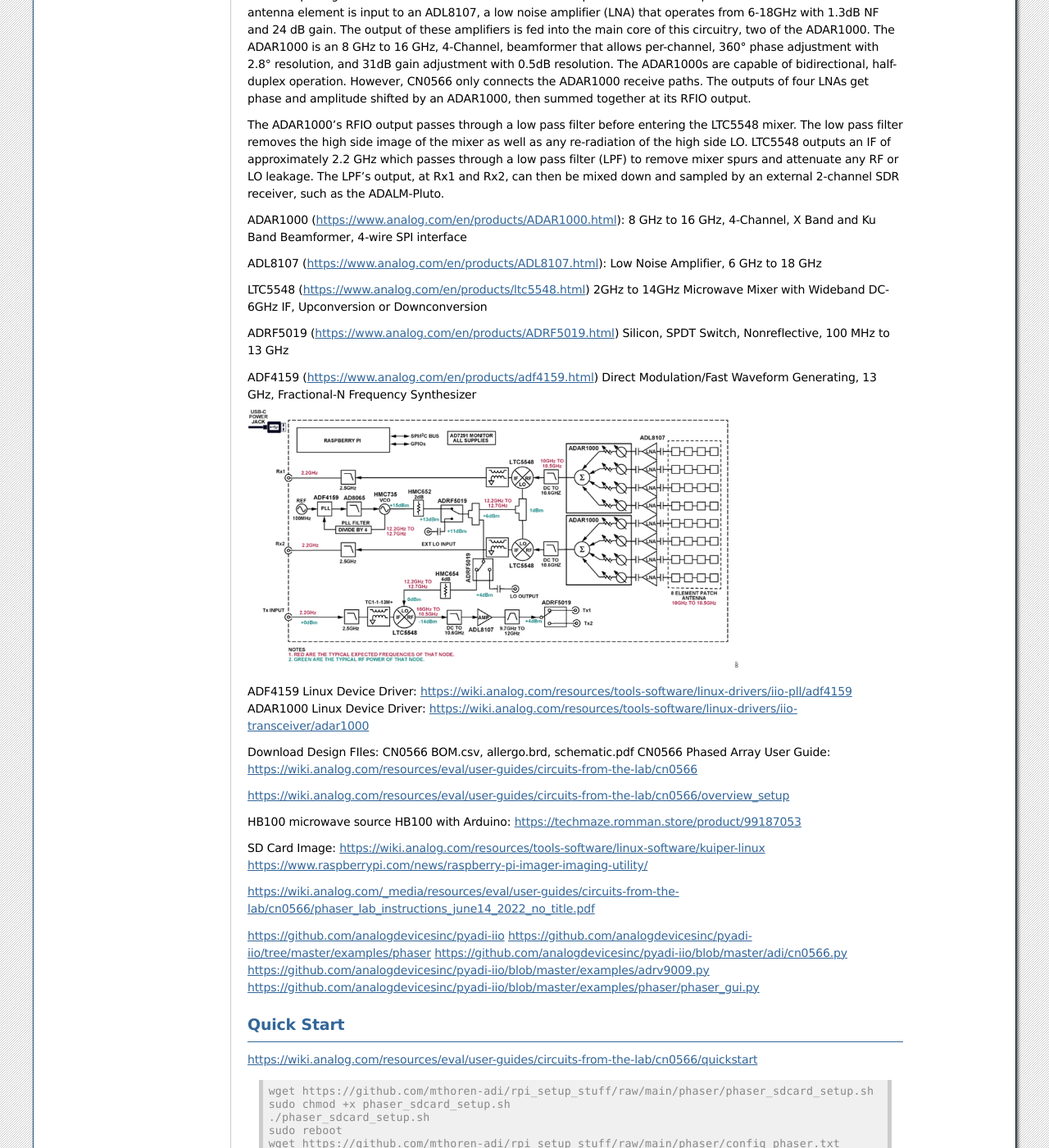
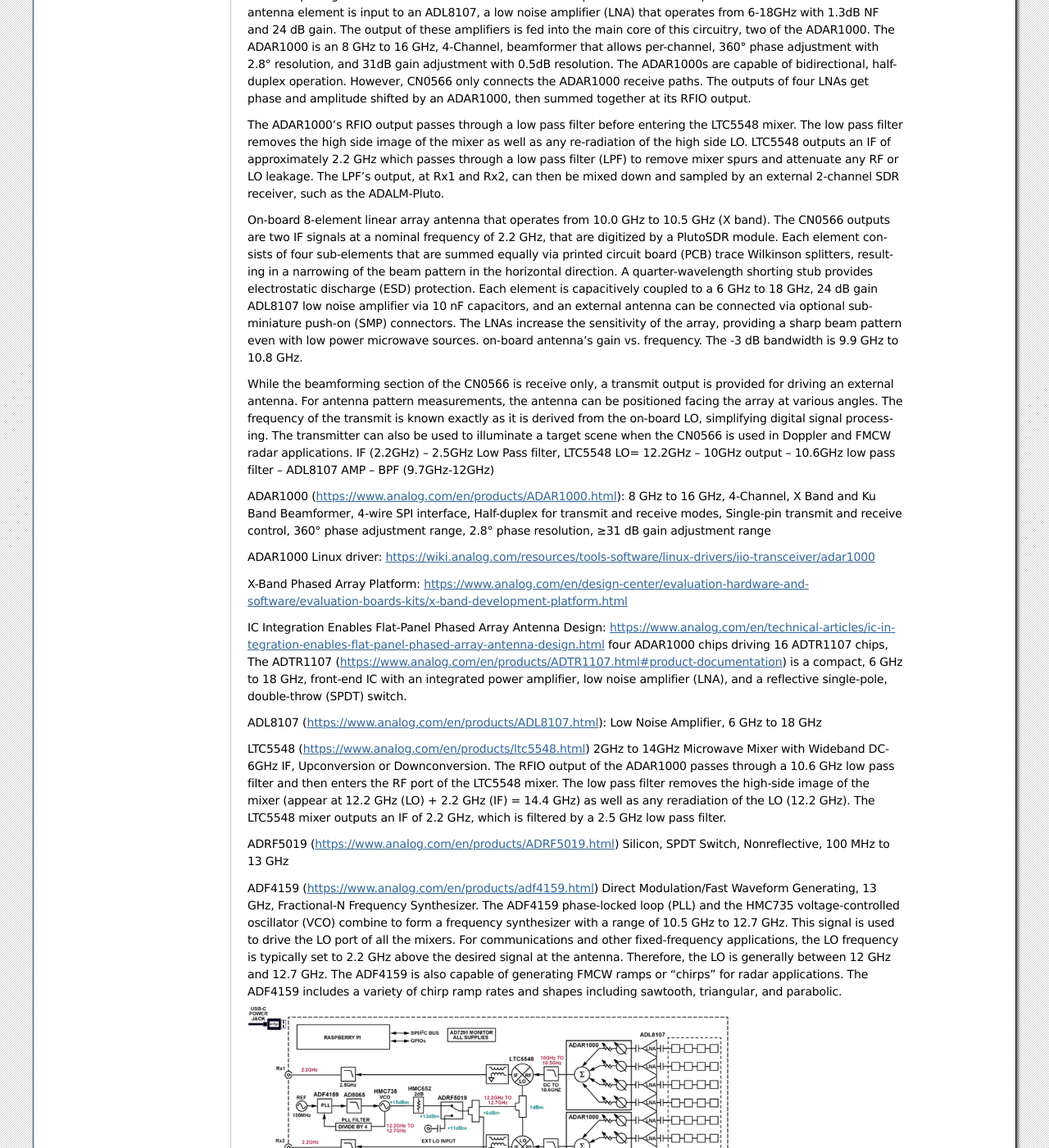
Before and after one commit to lkk688/mytutorial, a Sphinx documentation site: the page built from docs/source/PhasedArray.rst, in a window 1280 px wide and 1400 px high, scrolled down 290 px. Shown: the whole window at 82% size. Built offline with Sphinx 7.4.7, drawn with Linux system fonts in a browser that asks for light colours; some of the changed text lies outside the part shown.

Commit message:
Update PhasedArray

```diff
--- a/docs/source/PhasedArray.rst
+++ b/docs/source/PhasedArray.rst
@@ -11,15 +11,28 @@
 
 The ADAR1000's RFIO output passes through a low pass filter before entering the LTC5548 mixer. The low pass filter removes the high side image of the mixer as well as any re-radiation of the high side LO. LTC5548 outputs an IF of approximately 2.2 GHz which passes through a low pass filter (LPF) to remove mixer spurs and attenuate any RF or LO leakage. The LPF's output, at Rx1 and Rx2, can then be mixed down and sampled by an external 2-channel SDR receiver, such as the ADALM-Pluto.
 
-ADAR1000 (https://www.analog.com/en/products/ADAR1000.html): 8 GHz to 16 GHz, 4-Channel, X Band and Ku Band Beamformer, 4-wire SPI interface
+On-board 8-element linear array antenna that operates from 10.0 GHz to 10.5 GHz (X band). The CN0566 outputs are two IF signals at a nominal frequency of 2.2 GHz, that are digitized by a PlutoSDR module. Each element consists of four sub-elements that are summed equally via printed circuit board (PCB) trace Wilkinson splitters, resulting in a narrowing of the beam pattern in the horizontal direction. A quarter-wavelength shorting stub provides electrostatic discharge (ESD) protection. Each element is capacitively coupled to a 6 GHz to 18 GHz, 24 dB gain ADL8107 low noise amplifier via 10 nF capacitors, and an external antenna can be connected via optional subminiature push-on (SMP) connectors. The LNAs increase the sensitivity of the array, providing a sharp beam pattern even with low power microwave sources. on-board antenna's gain vs. frequency. The -3 dB bandwidth is 9.9 GHz to 10.8 GHz.
+
+While the beamforming section of the CN0566 is receive only, a transmit output is provided for driving an external antenna. For antenna pattern measurements, the antenna can be positioned facing the array at various angles. The frequency of the transmit is known exactly as it is derived from the on-board LO, simplifying digital signal processing. The transmitter can also be used to illuminate a target scene when the CN0566 is used in Doppler and FMCW radar applications. IF (2.2GHz) -- 2.5GHz Low Pass filter, LTC5548 LO= 12.2GHz -- 10GHz output -- 10.6GHz low pass filter -- ADL8107 AMP -- BPF (9.7GHz-12GHz)
+
+ADAR1000 (https://www.analog.com/en/products/ADAR1000.html): 8 GHz to 16 GHz, 4-Channel, X Band and Ku Band Beamformer, 4-wire SPI interface, Half-duplex for transmit and receive modes, Single-pin transmit and receive control, 360° phase adjustment range, 2.8° phase resolution, ≥31 dB gain adjustment range
+
+ADAR1000 Linux driver: https://wiki.analog.com/resources/tools-software/linux-drivers/iio-transceiver/adar1000
+
+X-Band Phased Array Platform: https://www.analog.com/en/design-center/evaluation-hardware-and-software/evaluation-boards-kits/x-band-development-platform.html
+
+IC Integration Enables Flat-Panel Phased Array Antenna Design: https://www.analog.com/en/technical-articles/ic-integration-enables-flat-panel-phased-array-antenna-design.html
+four ADAR1000 chips driving 16 ADTR1107 chips, The ADTR1107 (https://www.analog.com/en/products/ADTR1107.html#product-documentation) is a compact, 6 GHz to 18 GHz, front-end IC with an integrated power amplifier, low noise amplifier (LNA), and a reflective single-pole, double-throw (SPDT) switch.
+
 
 ADL8107 (https://www.analog.com/en/products/ADL8107.html): Low Noise Amplifier, 6 GHz to 18 GHz
 
-LTC5548 (https://www.analog.com/en/products/ltc5548.html) 2GHz to 14GHz Microwave Mixer with Wideband DC-6GHz IF, Upconversion or Downconversion
+LTC5548 (https://www.analog.com/en/products/ltc5548.html) 2GHz to 14GHz Microwave Mixer with Wideband DC-6GHz IF, Upconversion or Downconversion. The RFIO output of the ADAR1000 passes through a 10.6 GHz low pass filter and then enters the RF port of the LTC5548 mixer. The low pass filter removes the high-side image of the mixer (appear at 12.2 GHz (LO) + 2.2 GHz (IF) = 14.4 GHz) as well as any reradiation of the LO (12.2 GHz). The LTC5548 mixer outputs an IF of 2.2 GHz, which is filtered by a 2.5 GHz low pass filter.
 
 ADRF5019 (https://www.analog.com/en/products/ADRF5019.html) Silicon, SPDT Switch, Nonreflective, 100 MHz to 13 GHz
 
-ADF4159 (https://www.analog.com/en/products/adf4159.html) Direct Modulation/Fast Waveform Generating, 13 GHz, Fractional-N Frequency Synthesizer
+ADF4159 (https://www.analog.com/en/products/adf4159.html) Direct Modulation/Fast Waveform Generating, 13 GHz, Fractional-N Frequency Synthesizer.
+The ADF4159 phase-locked loop (PLL) and the HMC735 voltage-controlled oscillator (VCO) combine to form a frequency synthesizer with a range of 10.5 GHz to 12.7 GHz. This signal is used to drive the LO port of all the mixers. For communications and other fixed-frequency applications, the LO frequency is typically set to 2.2 GHz above the desired signal at the antenna. Therefore, the LO is generally between 12 GHz and 12.7 GHz. The ADF4159 is also capable of generating FMCW ramps or "chirps" for radar applications. The ADF4159 includes a variety of chirp ramp rates and shapes including sawtooth, triangular, and parabolic.
 
 
 .. image:: imgs/ADI/CN0566_01.png
@@ -33,9 +46,11 @@
 Download Design FIles: CN0566 BOM.csv, allergo.brd, schematic.pdf
 CN0566 Phased Array User Guide: https://wiki.analog.com/resources/eval/user-guides/circuits-from-the-lab/cn0566
 
-https://wiki.analog.com/resources/eval/user-guides/circuits-from-the-lab/cn0566/overview_setup
 
-HB100 microwave source
+EVAL-CN0566-RPIZ Hardware User Guide: https://wiki.analog.com/resources/eval/user-guides/circuits-from-the-lab/cn0566/overview_setup
+EVAL-CN0566-RPIZ Design & Integration Files
+
+HB100 microwave source: https://www.dfrobot.com/product-1403.html
 HB100 with Arduino: https://techmaze.romman.store/product/99187053
 
 SD Card Image:
```
